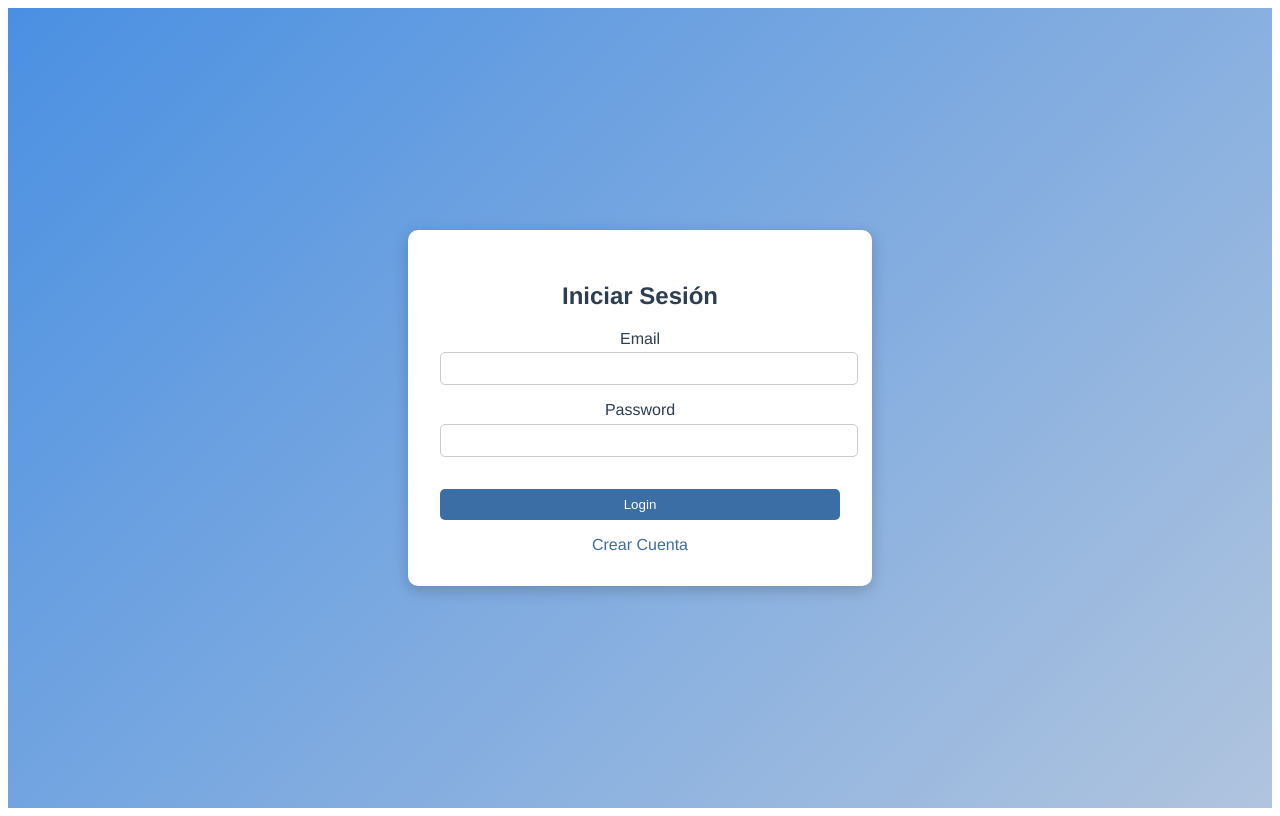
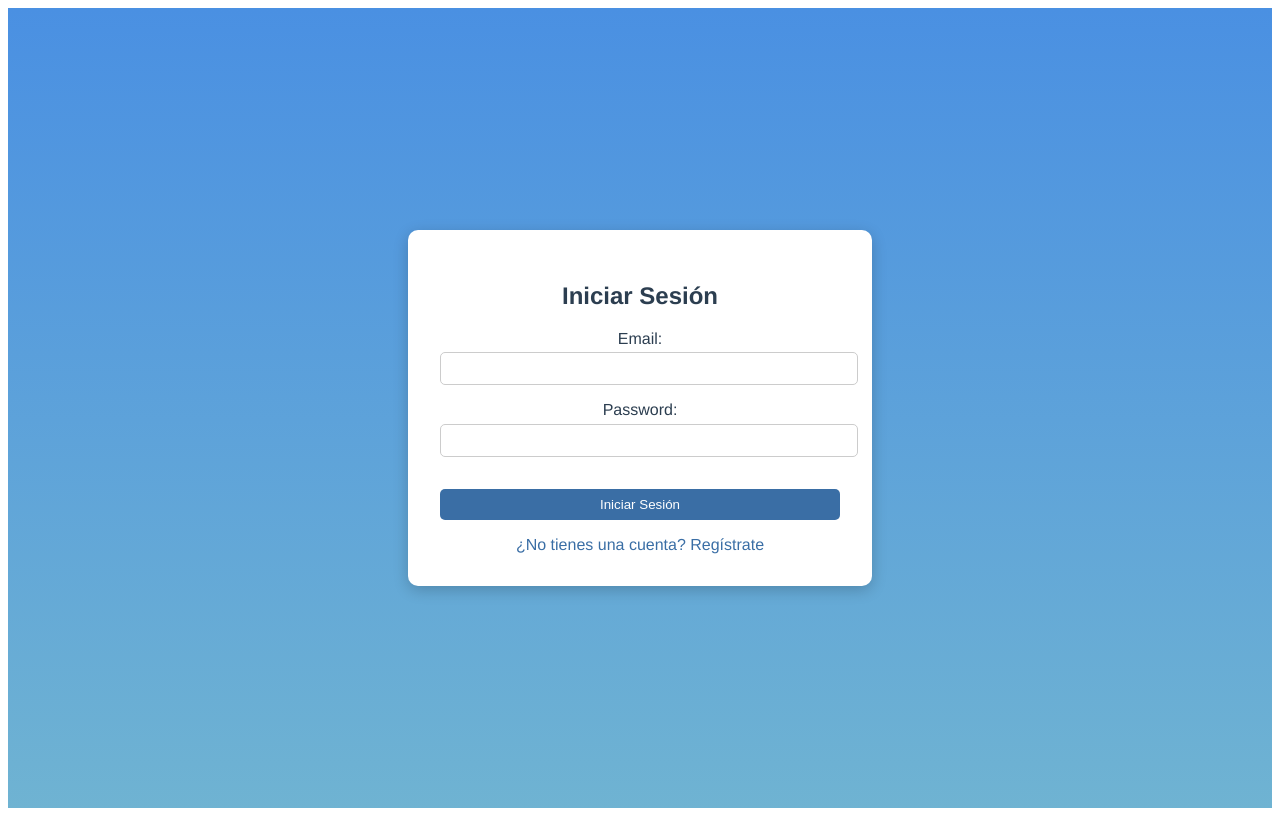
Before and after one commit to Adrianluza1/Hito2_Finanzas, a Vue app: page / in a window 1280 px wide. Built offline with nearby package versions, Linux system fonts and the light colour scheme.

Commit message:
fix(Login): Change in login logic for json server

```diff
--- a/src/components/login/LoginForm.vue
+++ b/src/components/login/LoginForm.vue
@@ -1,54 +1,61 @@
-<!-- src/components/LoginForm.vue -->
 <template>
   <div class="login-card">
-    <h2>Member Login</h2>
-    <form @submit.prevent="submitForm">
+    <h2>Iniciar Sesión</h2>
+    <form @submit.prevent="login">
       <div class="form-group">
-        <label for="email">Email</label>
-        <input v-model="email" type="email" id="email" required />
+        <label>Email:</label>
+        <input type="email" v-model="email" required />
       </div>
       <div class="form-group">
-        <label for="password">Password</label>
-        <input v-model="password" type="password" id="password" required />
+        <label>Password:</label>
+        <input type="password" v-model="password" required />
       </div>
-      <button type="submit">Login</button>
-      <router-link to="/register" class="register-link">Create your Account</router-link>
+      <button type="submit">Iniciar Sesión</button>
     </form>
+    <router-link to="/register" class="register-link">¿No tienes una cuenta? Regístrate</router-link>
   </div>
 </template>
 
 <script>
+import ApiService from '@/services/ApiService';
+
 export default {
-  name: "LoginForm",
   data() {
     return {
-      email: "",
-      password: "",
+      email: '',
+      password: ''
     };
   },
   methods: {
-    submitForm() {
-      this.$emit("login", {
-        email: this.email,
-        password: this.password,
-      });
-    },
-  },
+    async login() {
+      try {
+        await ApiService.login(this.email, this.password);
+        alert('Inicio de sesión exitoso');
+        this.$router.push({ name: 'Home' });
+      } catch (error) {
+        console.error('Error durante el inicio de sesión:', error);
+        alert('Usuario o contraseña incorrectos.');
+      }
+    }
+  }
 };
 </script>
 
 <style scoped>
 .login-card {
-  background: #fff;
+  background: white;
   padding: 2rem;
   border-radius: 10px;
-  box-shadow: 0 4px 8px rgba(0, 0, 0, 0.2);
+  box-shadow: 0 4px 15px rgba(0, 0, 0, 0.2);
   width: 100%;
   max-width: 400px;
+  text-align: center;
 }
+
 .form-group {
   margin-bottom: 1rem;
 }
+
 input {
   width: 100%;
   padding: 0.5rem;
@@ -56,20 +63,31 @@ input {
   border: 1px solid #ccc;
   border-radius: 5px;
 }
+
 button {
   width: 100%;
   padding: 0.5rem;
-  background-color: #4CAF50;
+  background-color: #3a6ea5;
   color: white;
   border: none;
   border-radius: 5px;
   cursor: pointer;
   margin-top: 1rem;
 }
+
+button:hover {
+  background-color: #325d87;
+}
+
 .register-link {
   display: block;
   text-align: center;
   margin-top: 1rem;
-  color: #4CAF50;
+  color: #3a6ea5;
+  text-decoration: none;
+}
+
+.register-link:hover {
+  text-decoration: underline;
 }
 </style>
--- a/src/views/Login.vue
+++ b/src/views/Login.vue
@@ -1,111 +1,25 @@
-<!-- src/views/Login.vue -->
 <template>
   <div class="login-container">
-    <div class="login-card">
-      <h2>Iniciar Sesión</h2>
-      <form @submit.prevent="handleLogin">
-        <div class="form-group">
-          <label for="email">Email</label>
-          <input v-model="correo" type="email" id="email" required />
-        </div>
-        <div class="form-group">
-          <label for="password">Password</label>
-          <input v-model="contrasena" type="password" id="password" required />
-        </div>
-        <button type="submit">Login</button>
-        <router-link to="/register" class="register-link">Crear Cuenta</router-link>
-        <span v-if="error" class="error-message">{{ error }}</span>
-      </form>
-    </div>
+    <LoginForm />
   </div>
 </template>
 
 <script>
-import ApiService from '@/services/ApiService';
+import LoginForm from '../components/login/LoginForm.vue';
 
 export default {
-  name: "LoginView",
-  data() {
-    return {
-      correo: "",
-      contrasena: "",
-      error: ""
-    };
-  },
-  methods: {
-    handleLogin() {
-      ApiService.login(this.correo, this.contrasena)
-          .then(response => {
-            this.$router.push("/home");
-          })
-          .catch(error => {
-            if (error.response && error.response.status === 401) {
-              this.error = "Credenciales incorrectas. Por favor, inténtalo de nuevo.";
-            } else {
-              this.error = "Hubo un problema con la solicitud. Por favor, inténtalo de nuevo más tarde.";
-            }
-          });
-    },
-  },
+  components: {
+    LoginForm
+  }
 };
 </script>
 
 <style scoped>
-/* Estilo para el fondo degradado más visible */
 .login-container {
   display: flex;
   justify-content: center;
   align-items: center;
   height: 100vh;
-  background: linear-gradient(135deg, #4a90e2, #b0c4de); /* Degradado de azul medio a azul claro */
-}
-
-.login-card {
-  background: white;
-  padding: 2rem;
-  border-radius: 10px;
-  box-shadow: 0 4px 15px rgba(0, 0, 0, 0.2);
-  width: 100%;
-  max-width: 400px;
-  text-align: center;
-}
-
-.form-group {
-  margin-bottom: 1rem;
-}
-
-input {
-  width: 100%;
-  padding: 0.5rem;
-  margin-top: 0.3rem;
-  border: 1px solid #ccc;
-  border-radius: 5px;
-}
-
-button {
-  width: 100%;
-  padding: 0.5rem;
-  background-color: #3a6ea5;
-  color: white;
-  border: none;
-  border-radius: 5px;
-  cursor: pointer;
-  margin-top: 1rem;
-}
-
-button:hover {
-  background-color: #325d87;
-}
-
-.register-link {
-  display: block;
-  text-align: center;
-  margin-top: 1rem;
-  color: #3a6ea5;
-  text-decoration: none;
-}
-
-.register-link:hover {
-  text-decoration: underline;
+  background: linear-gradient(to bottom, #4a90e2, #6fb3d2); /* Degradado más suave */
 }
 </style>
```
